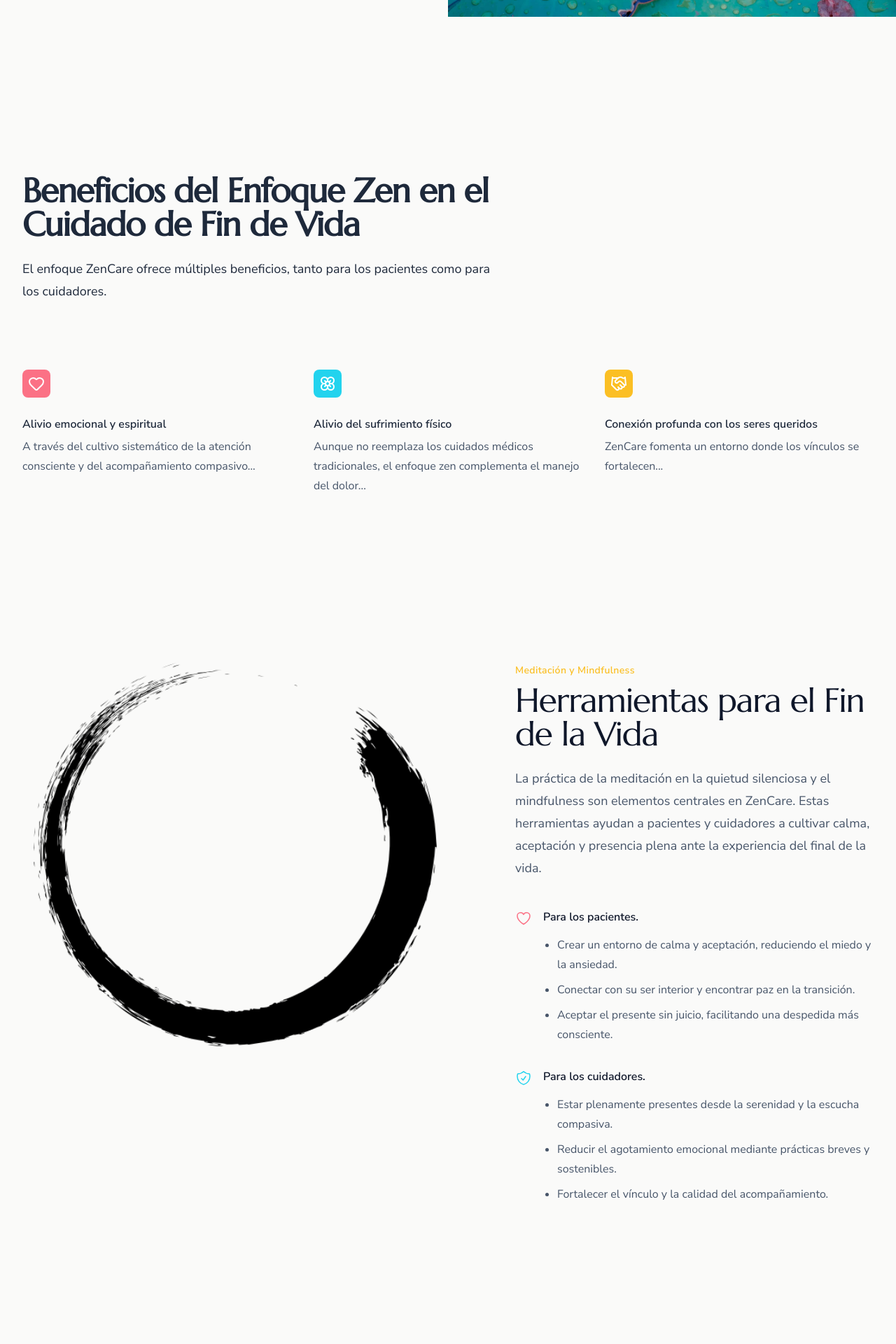
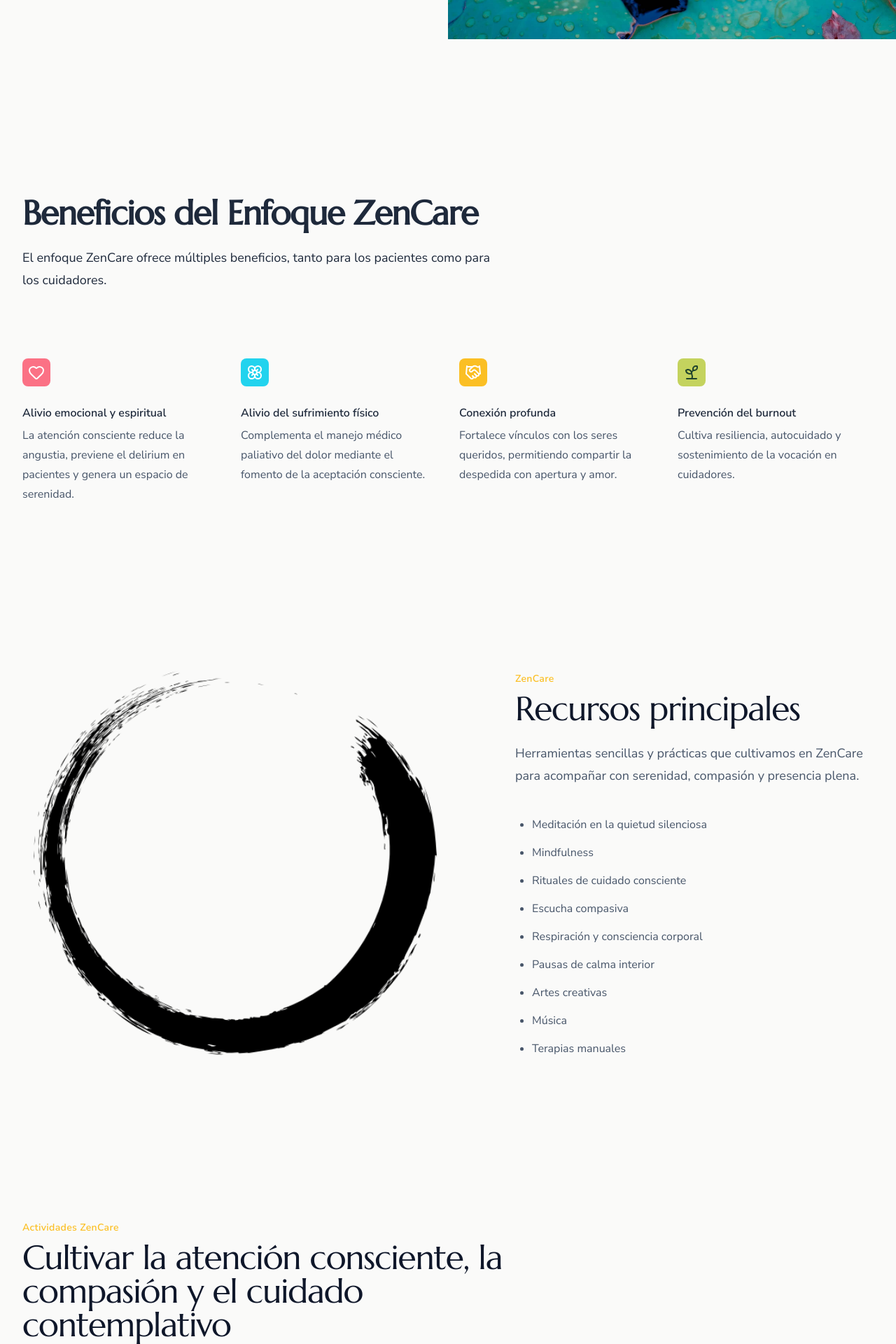
Before and after one commit to sgautier-dev/zencare, a Next.js app: page / in a window 1280 px wide. Shown: the part 2040-3960 px from the top of the page at 70% size. Built offline with nearby package versions, Linux system fonts and the light colour scheme.

Commit message:
updates in benefits practices and whatis

```diff
--- a/src/app/globals.css
+++ b/src/app/globals.css
@@ -13,6 +13,11 @@
 	--color-subtle: #475569; /* Slate-600 (secondary text) */
 	--color-title: #0f172a; /* Slate-900 (headings) */
 
+	/* Optional palette (light) */
+	--color-lightGreen: #c4d35e; /* Verde resiliencia */
+	--color-darkGreen: #1f432d; /* Verde profundo */
+	--color-softBeige: #f7f4e9; /* Neutro cálido */
+
 	/* Fonts */
 	--font-main: var(--font-marcellus), ui-serif, Georgia, serif;
 	--font-sans: var(--font-nunito), ui-sans-serif, system-ui, sans-serif;
@@ -25,6 +30,11 @@
 		--color-main: #e5e7eb; /* Slate-200 */
 		--color-subtle: #f1f5f9; /* Slate-100 */
 		--color-title: #f8fafc; /* Slate-50 */
+
+		/* Optional palette (dark) */
+		--color-lightGreen: #a5b84b; /* Verde más apagado */
+		--color-darkGreen: #355d46; /* Verde profundo atenuado */
+		--color-softBeige: #2a2721; /* Beige cálido oscuro */
 	}
 }
 
--- a/src/components/Benefits.tsx
+++ b/src/components/Benefits.tsx
@@ -1,10 +1,10 @@
-import { Heart, Flower, Handshake } from "lucide-react"
+import { Heart, Flower, Handshake, Sprout } from "lucide-react"
 
 const features = [
 	{
 		name: "Alivio emocional y espiritual",
 		description:
-			"A través del cultivo sistemático de la atención consciente y del acompañamiento compasivo...",
+			"La atención consciente reduce la angustia, previene el delirium en pacientes y genera un espacio de serenidad.",
 		href: "#",
 		icon: Heart,
 		bgClass: "bg-secondary",
@@ -13,20 +13,28 @@ const features = [
 	{
 		name: "Alivio del sufrimiento físico",
 		description:
-			"Aunque no reemplaza los cuidados médicos tradicionales, el enfoque zen complementa el manejo del dolor...",
+			"Complementa el manejo médico paliativo del dolor mediante el fomento de la aceptación consciente.",
 		href: "#",
 		icon: Flower,
 		bgClass: "bg-accent",
 		iconClass: "text-white",
 	},
 	{
-		name: "Conexión profunda con los seres queridos",
+		name: "Conexión profunda",
 		description:
-			"ZenCare fomenta un entorno donde los vínculos se fortalecen...",
+			"Fortalece vínculos con los seres queridos, permitiendo compartir la despedida con apertura y amor.",
 		href: "#",
 		icon: Handshake,
 		bgClass: "bg-primary",
 		iconClass: "text-white",
+	},
+	{
+		name: "Prevención del burnout",
+		description:
+			"Cultiva resiliencia, autocuidado y sostenimiento de la vocación en cuidadores.",
+		icon: Sprout,
+		bgClass: "bg-lightGreen",
+		iconClass: "text-darkGreen",
 	},
 ]
 
@@ -36,7 +44,7 @@ export default function Benefits() {
 			<div className="mx-auto max-w-7xl px-6 lg:px-8">
 				<div className="mx-auto max-w-2xl lg:mx-0">
 					<h2 className="text-4xl font-main font-semibold tracking-tight text-pretty sm:text-5xl">
-						Beneficios del Enfoque Zen en el Cuidado de Fin de Vida
+						Beneficios del Enfoque ZenCare
 					</h2>
 					<p className="mt-6 text-lg/8">
 						El enfoque ZenCare ofrece múltiples beneficios, tanto para los
@@ -44,7 +52,7 @@ export default function Benefits() {
 					</p>
 				</div>
 				<div className="mx-auto mt-16 max-w-2xl sm:mt-20 lg:mt-24 lg:max-w-none">
-					<dl className="grid max-w-xl grid-cols-1 gap-x-8 gap-y-16 lg:max-w-none lg:grid-cols-3">
+					<dl className="grid max-w-xl grid-cols-1 gap-x-8 gap-y-16 lg:max-w-none sm:grid-cols-2 lg:grid-cols-4">
 						{features.map((feature) => (
 							<div key={feature.name} className="flex flex-col">
 								<dt className="text-base/7 font-semibold">
--- a/src/components/Practices.tsx
+++ b/src/components/Practices.tsx
@@ -1,38 +1,19 @@
 import Image from "next/image"
-import { HeartIcon, ShieldCheckIcon } from "@heroicons/react/24/outline"
 import practiceImg from "@/images/zen.png"
 
-type Feature = {
-	name: string
-	points: string[]
-	icon: React.ComponentType<{ className?: string }>
-	colorClass?: string
-}
+export default function Practices() {
+	const recursos = [
+		"Meditación en la quietud silenciosa",
+		"Mindfulness",
+		"Rituales de cuidado consciente",
+		"Escucha compasiva",
+		"Respiración y consciencia corporal",
+		"Pausas de calma interior",
+		"Artes creativas",
+		"Música",
+		"Terapias manuales",
+	]
 
-const features: Feature[] = [
-	{
-		name: "Para los pacientes.",
-		points: [
-			"Crear un entorno de calma y aceptación, reduciendo el miedo y la ansiedad.",
-			"Conectar con su ser interior y encontrar paz en la transición.",
-			"Aceptar el presente sin juicio, facilitando una despedida más consciente.",
-		],
-		icon: HeartIcon,
-		colorClass: "text-secondary",
-	},
-	{
-		name: "Para los cuidadores.",
-		points: [
-			"Estar plenamente presentes desde la serenidad y la escucha compasiva.",
-			"Reducir el agotamiento emocional mediante prácticas breves y sostenibles.",
-			"Fortalecer el vínculo y la calidad del acompañamiento.",
-		],
-		icon: ShieldCheckIcon,
-		colorClass: "text-accent",
-	},
-]
-
-export default function Practices() {
 	return (
 		<section className="overflow-hidden mt-32 sm:mt-56" id="practices">
 			<div className="mx-auto max-w-7xl px-6 lg:px-8">
@@ -41,48 +22,30 @@ export default function Practices() {
 					<div className="lg:ml-auto lg:pt-4 lg:pl-4">
 						<div className="lg:max-w-lg">
 							<p className="text-sm font-semibold tracking-wide text-primary">
-								Meditación y Mindfulness
+								ZenCare
 							</p>
 							<h2 className="mt-2 text-4xl sm:text-5xl font-main tracking-tight text-title">
-								Herramientas para el Fin de la Vida
+								Recursos principales
 							</h2>
 							<p className="mt-6 text-lg/8 text-subtle">
-								La práctica de la meditación en la quietud silenciosa y el
-								mindfulness son elementos centrales en ZenCare. Estas
-								herramientas ayudan a pacientes y cuidadores a cultivar calma,
-								aceptación y presencia plena ante la experiencia del final de la
-								vida.
+								Herramientas sencillas y prácticas que cultivamos en ZenCare
+								para acompañar con serenidad, compasión y presencia plena.
 							</p>
 
-							<dl className="mt-10 max-w-xl space-y-8 text-base/7 text-main lg:max-w-none">
-								{features.map((feature) => (
-									<div key={feature.name} className="relative pl-10">
-										<dt className="font-semibold text-title">
-											<feature.icon
-												aria-hidden="true"
-												className={`absolute top-1 left-0 size-6 ${
-													feature.colorClass ?? "text-primary"
-												}`}
-											/>
-											{feature.name}
-										</dt>
-										<dd className="mt-3">
-											<ul className="list-disc pl-5 space-y-2 text-subtle">
-												{feature.points.map((line, i) => (
-													<li key={i}>{line}</li>
-												))}
-											</ul>
-										</dd>
-									</div>
+							<ul className="mt-10 max-w-xl space-y-3 text-base/7 text-main lg:max-w-none list-disc pl-6">
+								{recursos.map((item, i) => (
+									<li key={i} className="text-subtle">
+										{item}
+									</li>
 								))}
-							</dl>
+							</ul>
 						</div>
 					</div>
 
 					{/* Image */}
 					<div className="flex items-start justify-end lg:order-first">
 						<Image
-							alt="zencare, cuidar desde la presencia"
+							alt="zencare, recursos principales"
 							src={practiceImg}
 							className="w-full max-w-xl rounded-2xl"
 							priority
--- a/src/components/Whatis.tsx
+++ b/src/components/Whatis.tsx
@@ -29,11 +29,12 @@ export default function Whatis() {
 							acompañamiento compasivo.
 						</p>
 						<p className="mt-8 text-lg font-medium text-pretty sm:text-xl/8">
-							En lugar de centrarnos únicamente en el alivio físico (para ello
-							ya está la medicina paliativa), ZenCare integra el bienestar
-							psicoemocional y espiritual, proporcionando un ambiente de calma
-							donde el Ser de la persona puede encontrar serenidad en los
-							tiempos de la culminación de la vida.
+							En lugar de centrarnos en lo que se ocupa la medicina paliativa,
+							ZenCare integra el bienestar psicoemocional y espiritual,
+							aportando un entrenamiento destinado a crear una atmósfera de
+							serenidad para el paciente y un soporte de práctica espiritual y
+							acompañamiento compasivo para el cuidador (sea profesional,
+							familiar o voluntario).
 						</p>
 						<p className="mt-8 text-lg font-medium text-pretty sm:text-xl/8">
 							El Zen nos enseña a estar presentes en el aquí y ahora, a aceptar
@@ -58,7 +59,7 @@ export default function Whatis() {
 				</div>
 				<div className="relative lg:col-span-5 lg:-mr-8 xl:absolute xl:inset-0 xl:left-1/2 xl:mr-0">
 					<Image
-						alt="zencare, cuidar desde la presencia"
+						alt="Qué es ZenCare"
 						src={whatisImg}
 						className="aspect-3/2 w-full object-cover lg:absolute lg:inset-0 lg:aspect-auto lg:h-full"
 					/>
```
